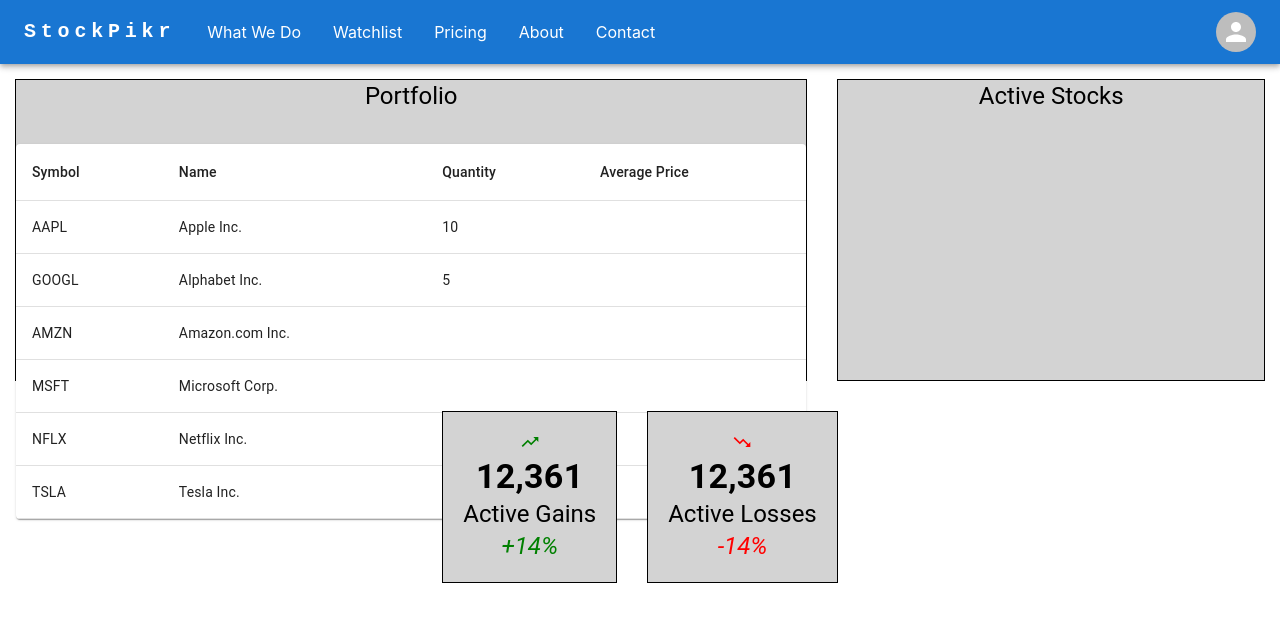
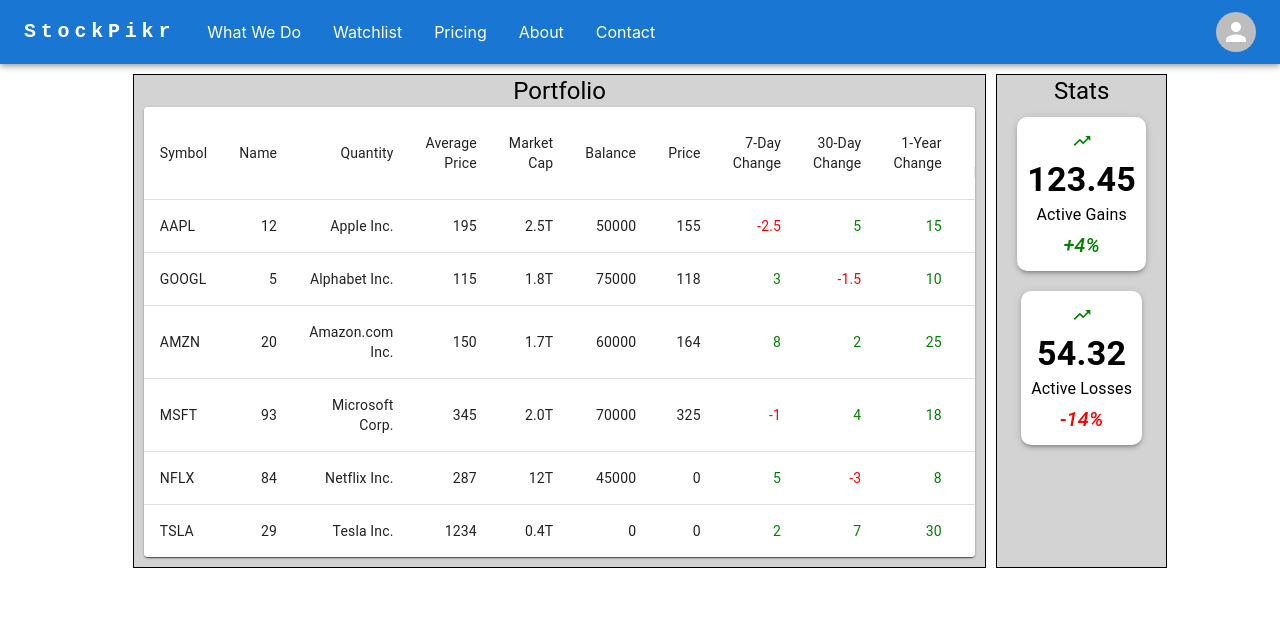
Before and after one commit to szayadi/Stockpikr-React-App, a React (Create React App) app: page /dashboard in a window 1280 px wide. Shown: the top 622 px of the page. Built offline with nearby package versions, Linux system fonts and the light colour scheme.

Commit message:
added portfolio table and stat boxes for data

```diff
--- a/src/components/Settings/Dashboard/Dashboard.tsx
+++ b/src/components/Settings/Dashboard/Dashboard.tsx
@@ -1,72 +1,39 @@
-import TrendingDownIcon from '@mui/icons-material/TrendingDown';
 import TrendingUpIcon from '@mui/icons-material/TrendingUp';
-import { Box, Typography } from '@mui/material';
+import {
+  Grid, Typography
+} from '@mui/material';
 import React from 'react';
+import Portfolio from './Portfolio';
 import StatBox from './Statbox';
-import Portfolio from './Portfolio';
 
-const portfolioData = [
-  { symbol: 'AAPL', name: 'Apple Inc.', quantity: 10, avgPrice: 150.0 },
-  { symbol: 'GOOGL', name: 'Alphabet Inc.', quantity: 5, avgPrice: 2800.0 },
-  { symbol: 'AMZN', name: 'Amazon.com Inc.', price: 3300.0, change: 10.0 },
-  { symbol: 'MSFT', name: 'Microsoft Corp.', price: 320.0, change: -5.0 },
-  { symbol: 'NFLX', name: 'Netflix Inc.', changePercent: 5.0 },
-  { symbol: 'TSLA', name: 'Tesla Inc.', changePercent: 3.0 },
-];
 
 const Dashboard: React.FC = () => {
   return (
-    <>
-      <Box sx={{ display: 'flex', flexDirection: 'row', justifyContent: 'space-between' }}>
-        {/* Portfolio Box */}
-        <Box sx={{ backgroundColor: 'lightgrey', color: 'black', border: '1px solid black', margin: '15px', width: '65%', height: '300px' }}>
-          <Typography variant="h5">
-            Portfolio
+    <Grid container xs={12} spacing={2} sx={{margin: '10px', justifyContent: 'center'}}>
+        <Grid xs={12} sm={8}>
+        <Typography variant='h5' sx={{border: "1px solid black", backgroundColor: "lightgrey"}}>
+          Portfolio
+          <Portfolio/>
+        </Typography>
+        </Grid>
+        <Grid sx={{display: 'flex', marginLeft: '10px', justifyContent: 'flex-end'}} >
+          <Typography variant='h5' sx={{border: "1px solid black", padding: '0 10px', backgroundColor: "lightgrey"}}>
+            Stats
+            <StatBox
+              title="123.45"
+              subtitle="Active Gains"
+              difference="4%"
+              icon={<TrendingUpIcon sx={{color: 'green', fontSize: '20px' }} />}
+            />
+             <StatBox
+              title="54.32"
+              subtitle="Active Losses"
+              difference="-14%"
+              icon={<TrendingUpIcon sx={{ color: 'green', fontSize: '20px' }} />}
+            />
           </Typography>
-          <Box>
-            <Portfolio data={portfolioData} columns={['Symbol', 'Name', 'Quantity', 'Average Price']} />
-          </Box>
-        </Box>
-
-        {/* Active Stocks Box */}
-        <Box sx={{ backgroundColor: 'lightgrey', color: 'black', border: '1px solid black', margin: '15px', width: '35%' }}>
-          <Typography variant="h5">
-            Active Stocks
-          </Typography>
-        </Box>
-      </Box>
-
-      {/* StatBoxes */}
-      <Box sx={{ display: 'flex', flexDirection: 'row', justifyContent: 'center', top: '0' }}>
-        <Box sx={{ backgroundColor: 'lightgrey', color: 'black', border: '1px solid black', margin: '15px', padding: '20px', top: '0' }}>
-          <StatBox
-            title="12,361"
-            subtitle="Active Gains"
-            progress="0.75"
-            difference="14%"
-            icon={
-              <TrendingUpIcon
-                sx={{ color: 'green', fontSize: '20px' }}
-              />
-            }
-          />
-        </Box>
-
-        <Box sx={{ backgroundColor: 'lightgrey', color: 'black', border: '1px solid black', margin: '15px', padding: '20px' }}>
-          <StatBox
-            title="12,361"
-            subtitle="Active Losses"
-            progress="0.75"
-            difference="-14%"
-            icon={
-              <TrendingDownIcon
-                sx={{ color: 'red', fontSize: '20px' }}
-              />
-            }
-          />
-        </Box>
-      </Box>
-    </>
+        </Grid>
+    </Grid>
   );
 };
 
--- a/src/components/Settings/Dashboard/Portfolio.tsx
+++ b/src/components/Settings/Dashboard/Portfolio.tsx
@@ -5,40 +5,88 @@
   TableBody,
   TableCell,
   TableContainer,
-    TableHead,
-    TableRow,
-    Typography
+  TableRow
 } from '@mui/material';
 import React from 'react';
 
-interface PortfolioProps {
-  data: Array<{ [key: string]: any }>;
-  columns: string[];
+function createPortfolioData(
+  symbol: string,
+  name: string,
+  quantity: number,
+  avgPrice: number,
+  marketCap?: string,
+  balance?: number,
+  price?: number,
+  sevenDayChange?: number,
+  thirtyDayChange?: number,
+  oneYearChange?: number,
+  todayChangePercent?: number
+) {
+  return {
+    symbol,
+    name,
+    quantity,
+    avgPrice,
+    marketCap: marketCap || 0,
+    balance: balance || 0,
+    price: price || 0,
+    sevenDayChange: sevenDayChange || 0,
+    thirtyDayChange: thirtyDayChange || 0,
+    oneYearChange: oneYearChange || 0,
+    todayChangePercent: todayChangePercent || 0,
+  };
 }
 
-const Portfolio: React.FC<PortfolioProps> = ({ data, columns }) => {
+const portfolioData = [
+  createPortfolioData('AAPL', 'Apple Inc.', 12, 195.0, '2.5T', 50000, 155.0, -2.5, 5.0, 15.0, 1.2),
+  createPortfolioData('GOOGL', 'Alphabet Inc.', 5, 115.0, '1.8T', 75000, 118.0, 3.0, -1.5, 10.0, -0.5),
+  createPortfolioData('AMZN', 'Amazon.com Inc.', 20, 150, '1.7T', 60000, 164.0, 8.0, 2.0, 25.0, 2.5),
+  createPortfolioData('MSFT', 'Microsoft Corp.', 93, 345, '2.0T', 70000, 325.0, -1.0, 4.0, 18.0, -0.8),
+  createPortfolioData('NFLX', 'Netflix Inc.', 84, 287, '12T', 45000, 0, 5.0, -3.0, 8.0, 1.0),
+  createPortfolioData('TSLA', 'Tesla Inc.', 29, 1234, '0.4T', 0, 0, 2.0, 7.0, 30.0, 0.5),
+];
+
+
+const Portfolio: React.FC = () => {
+
   return (
-    <Box mt={4}>
-      <TableContainer component={Paper}>
+    <Box sx={{ borderRadius: '16', padding: '0 10px', marginBottom: '10px' }}>
+    <Paper elevation={1} variant="elevation" square={false} sx={{ display: 'flex', flexDirection: 'row',  backgroundColor: 'white' }}>
+      <TableContainer component={Paper} sx={{}}>
         <Table>
-          <TableHead>
+          <TableBody>
             <TableRow>
-              {columns.map((column) => (
-                <TableCell key={column}>{column}</TableCell>
-              ))}
+              <TableCell>Symbol</TableCell>
+              <TableCell align="right">Name</TableCell>
+              <TableCell align="right">Quantity</TableCell>
+              <TableCell align="right">Average Price</TableCell>
+              <TableCell align="right">Market Cap</TableCell>
+              <TableCell align="right">Balance</TableCell>
+              <TableCell align="right">Price</TableCell>
+              <TableCell align="right">7-Day Change</TableCell>
+              <TableCell align="right">30-Day Change</TableCell>
+              <TableCell align="right">1-Year Change</TableCell>
+              <TableCell align="right">Today's Change Percent</TableCell>
             </TableRow>
-          </TableHead>
-          <TableBody>
-            {data.map((row) => (
-              <TableRow key={row.symbol}>
-                {columns.map((column) => (
-                  <TableCell key={column}>{row[column.toLowerCase()]}</TableCell>
-                ))}
+            {portfolioData.map((row) => (
+              <TableRow key={row.symbol} sx={{ '&:last-child td, &:last-child th': { border: 0 } }}>
+                <TableCell component="th" scope="row" sx={{ }}>{row.symbol}</TableCell>
+                <TableCell align="right">{row.quantity}</TableCell>
+                <TableCell align="right">{row.name}</TableCell>
+                <TableCell align="right">{row.avgPrice}</TableCell>
+                <TableCell align="right">{row.marketCap}</TableCell>
+                <TableCell align="right">{row.balance}</TableCell>
+                <TableCell align="right">{row.price}</TableCell>
+                <TableCell align="right" sx={{ color: (row.sevenDayChange > 0 ? 'green' : 'red') }}>{row.sevenDayChange}</TableCell>
+                <TableCell align="right" sx={{ color: row.thirtyDayChange > 0 ? 'green' : 'red' }}>{row.thirtyDayChange}</TableCell>
+                <TableCell align="right" sx={{ color: row.oneYearChange > 0 ? 'green' : 'red' }}>{row.oneYearChange}</TableCell>
+                <TableCell align="right" sx={{ color: row.todayChangePercent > 0 ? 'green' : 'red' }}>{row.todayChangePercent}</TableCell>
               </TableRow>
             ))}
           </TableBody>
         </Table>
       </TableContainer>
+    </Paper>
   </Box>
   );
 };
--- a/src/components/Settings/Dashboard/Statbox.tsx
+++ b/src/components/Settings/Dashboard/Statbox.tsx
@@ -1,33 +1,32 @@
-import { Box, Typography } from '@mui/material';
+import { Paper, Box, Typography } from '@mui/material';
 import React from 'react';
 
 interface StatBoxProps {
   title: string;
   subtitle: string;
   icon: React.ReactNode;
-  progress: string;
   difference: string;
 }
 
-const StatBox: React.FC<StatBoxProps> = ({ title, subtitle, icon, progress, difference }) => {
+const StatBox: React.FC<StatBoxProps> = ({ title, subtitle, icon, difference }) => {
   let differenceColor = (parseFloat(difference)) > 0 ? 'green' : 'red'
   let differenceEquation = (parseFloat(difference)) > 0 ? '+' : ''
 
   return (
     <Box width="100%">
-      <Box display="flex" justifyContent="space-between">
-        <Box>
+      <Box display="flex" justifyContent="center">
+        <Paper sx={{backgroundColor: 'white', borderRadius: '10px', margin: '10px', padding: '10px', alignItems:'center'}} elevation={3}>
           {icon}
           <Typography variant="h4" fontWeight="bold" sx={{ color: 'black' }}>
             {title}
           </Typography>
-          <Typography variant="h5" sx={{ color: 'black' }}>
+          <Typography variant="subtitle1" sx={{ color: 'black' }}>
           {subtitle}
         </Typography>
-        <Typography variant="h5" fontStyle="italic" sx={{ color: differenceColor }}>
+        <Typography variant="h6" fontStyle="italic" sx={{ color: differenceColor }}>
           {differenceEquation}{difference}
         </Typography>
-        </Box>
+        </Paper>
       </Box>
     </Box>
   );
```
Lines whose indentation alone changed are shown as unchanged.
